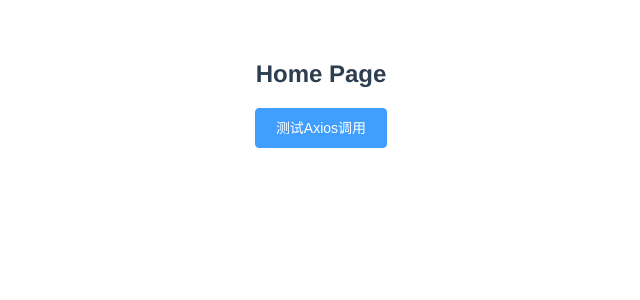
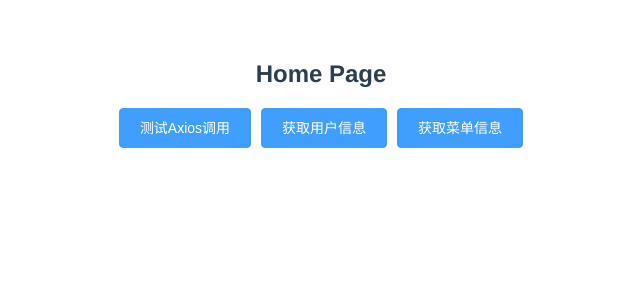
Before and after one commit to wyt/frontendemo, a Vue app: page /#/ in a window 1280 px wide. Shown: the top 300 px of the page, without its empty margins (319-959 px from the left). Built offline with nearby package versions, Linux system fonts and the light colour scheme.

Commit message:
mock测试.
Change-Id: Ie869f479839a14190cac2df80c6582eb5b4ed816

```diff
--- a/src/views/Home.vue
+++ b/src/views/Home.vue
@@ -2,11 +2,15 @@
     <div class="page">
         <h2>Home Page</h2>
         <el-button type="primary" @click="testAxios()">测试Axios调用</el-button>
+        <el-button type="primary" @click="getUser()">获取用户信息</el-button>
+        <el-button type="primary" @click="getMenu()">获取菜单信息</el-button>
     </div>
 </template>
 
 <script>
     import axios from 'axios'
+    // eslint-disable-next-line no-unused-vars
+    import mock from '../mock/mock.js'
 
     export default {
         name: 'Home',
@@ -17,6 +21,20 @@
                     .then(res => {
                         alert(res.data)
                     })
+            },
+            getUser() {
+                axios
+                    .get(`http://${window.location.host}/user`)
+                    .then(res => {
+                        alert(JSON.stringify(res.data))
+                    })
+            },
+            getMenu() {
+                axios
+                    .get(`http://${window.location.host}/menu`)
+                    .then(res => {
+                        alert(JSON.stringify(res.data))
+                    })
             }
         }
     }
```
